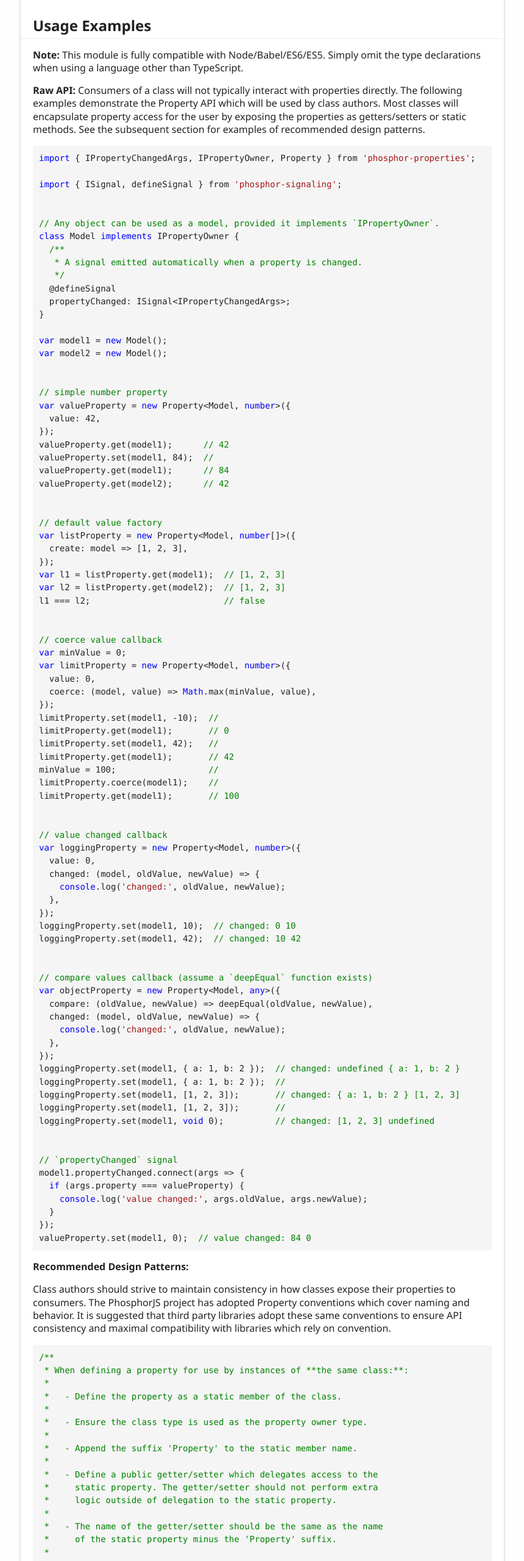
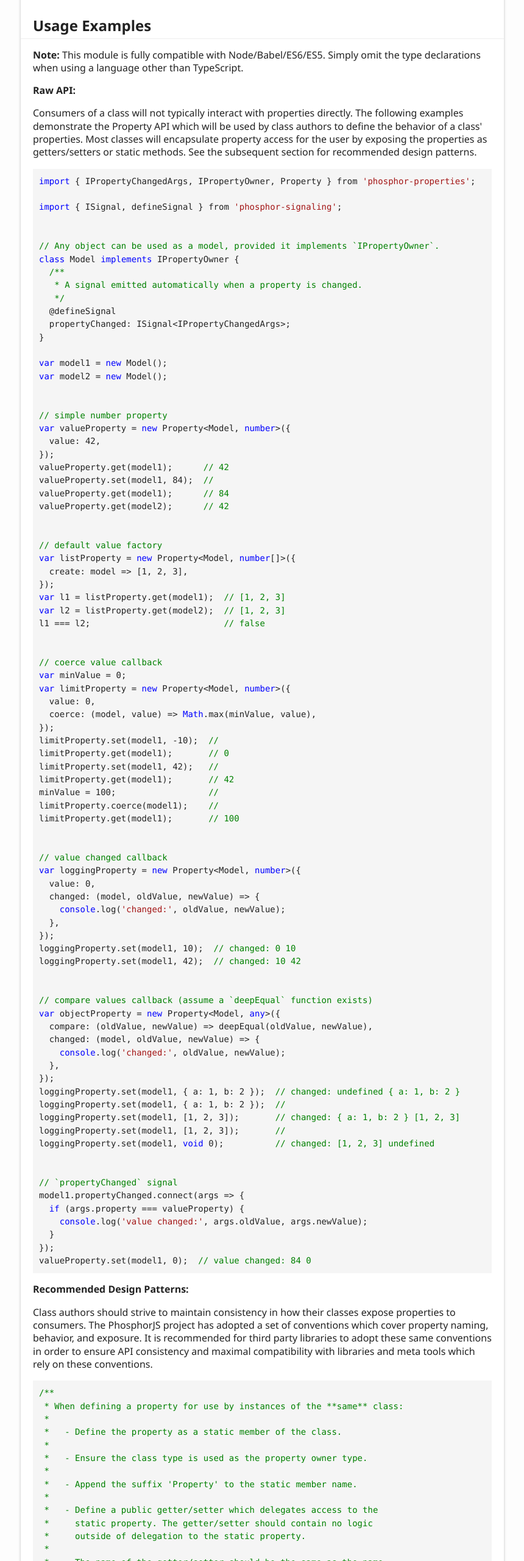
Before and after one commit to blink1073/phosphor-properties, a plain HTML site: page index.html in a window 1280 px wide. Shown: the part 1500-4060 px from the top of the page at 61% size, without its empty margins (6-866 px from the left). Drawn offline with Linux system fonts and the light colour scheme.

Commit message:
autocommit docs

```diff
--- a/index.html
+++ b/index.html
@@ -110,12 +110,13 @@ npm run build
 				<h2 id="usage-examples">Usage Examples</h2>
 				<p><strong>Note:</strong> This module is fully compatible with Node/Babel/ES6/ES5. Simply
 				omit the type declarations when using a language other than TypeScript.</p>
-				<p><strong>Raw API:</strong>
-					Consumers of a class will not typically interact with properties directly.
+				<p><strong>Raw API:</strong></p>
+				<p>Consumers of a class will not typically interact with properties directly.
 					The following examples demonstrate the Property API which will be used by
-					class authors. Most classes will encapsulate property access for the user
-					by exposing the properties as getters/setters or static methods. See the
-				subsequent section for examples of recommended design patterns.</p>
+					class authors to define the behavior of a class&#39; properties. Most classes
+					will encapsulate property access for the user by exposing the properties
+					as getters/setters or static methods. See the subsequent section for
+				recommended design patterns.</p>
 				<pre><code class="lang-typescript"><span class="hljs-keyword">import</span> { IPropertyChangedArgs, IPropertyOwner, Property } from <span class="hljs-string">'phosphor-properties'</span>;
 
 <span class="hljs-keyword">import</span> { ISignal, defineSignal } from <span class="hljs-string">'phosphor-signaling'</span>;
@@ -202,13 +203,14 @@ model1.propertyChanged.connect(args =&gt; {
 valueProperty.set(model1, <span class="hljs-number">0</span>);  <span class="hljs-comment">// value changed: 84 0</span>
 </code></pre>
 				<p><strong>Recommended Design Patterns:</strong></p>
-				<p>Class authors should strive to maintain consistency in how classes expose
-					their properties to consumers. The PhosphorJS project has adopted Property
-					conventions which cover naming and behavior. It is suggested that third
-					party libraries adopt these same conventions to ensure API consistency
-				and maximal compatibility with libraries which rely on convention.</p>
+				<p>Class authors should strive to maintain consistency in how their classes
+					expose properties to consumers. The PhosphorJS project has adopted a set
+					of conventions which cover property naming, behavior, and exposure. It is
+					recommended for third party libraries to adopt these same conventions in
+					order to ensure API consistency and maximal compatibility with libraries
+				and meta tools which rely on these conventions.</p>
 				<pre><code class="lang-typescript"><span class="hljs-comment">/**
- * When defining a property for use by instances of **the same class:**:
+ * When defining a property for use by instances of the **same** class:
  *
  *   - Define the property as a static member of the class.
  *
@@ -217,8 +219,8 @@ valueProperty.set(model1, <span class="hljs-number">0</span>);  <span class="hlj
  *   - Append the suffix 'Property' to the static member name.
  *
  *   - Define a public getter/setter which delegates access to the
- *     static property. The getter/setter should not perform extra
- *     logic outside of delegation to the static property.
+ *     static property. The getter/setter should contain no logic
+ *     outside of delegation to the static property.
  *
  *   - The name of the getter/setter should be the same as the name
  *     of the static property minus the 'Property' suffix.
@@ -262,7 +264,7 @@ obj.value;       <span class="hljs-comment">// 17</span>
 
 
 <span class="hljs-comment">/**
- * When defining a property for use by instances of **a different class:**:
+ * When defining a property for use by instances of a **different** class:
  *
  *   - Define the property as a static member of the class.
  *
@@ -272,8 +274,8 @@ obj.value;       <span class="hljs-comment">// 17</span>
  *
  *   - Define static methods to get and set the value of the property
  *     for a particular instance of the owner type. These two methods
- *     should not perform extra logic outside of delegation to the
- *     static property.
+ *     should contain no logic outside of delegation to the static
+ *     property.
  *
  *   - Name the static methods by prepending 'get' and 'set' to the
  *     capitalized property name. Omit the 'Property' suffix.
@@ -284,12 +286,15 @@ obj.value;       <span class="hljs-comment">// 17</span>
  *     pure delegates as described above.
  *
  * This pattern is commonly referred to as an "attached property". The
- * behavioral semantics of the property belong to one class, but the
+ * behavioral semantics of the property is defined by one class, but the
  * property data belongs to a foreign instance. This pattern is useful
  * when creating container objects which must associate container data
- * with child objects in a way which doesn't require poluting the child
+ * with child objects in a way which doesn't require polluting the child
  * class with extraneous data members.
  */</span>
+<span class="hljs-keyword">import</span> { emitter } from <span class="hljs-string">'phosphor-signaling'</span>;
+
+
 <span class="hljs-keyword">class</span> MyWidget <span class="hljs-keyword">implements</span> IPropertyOwner {
 
   @defineSignal
```
